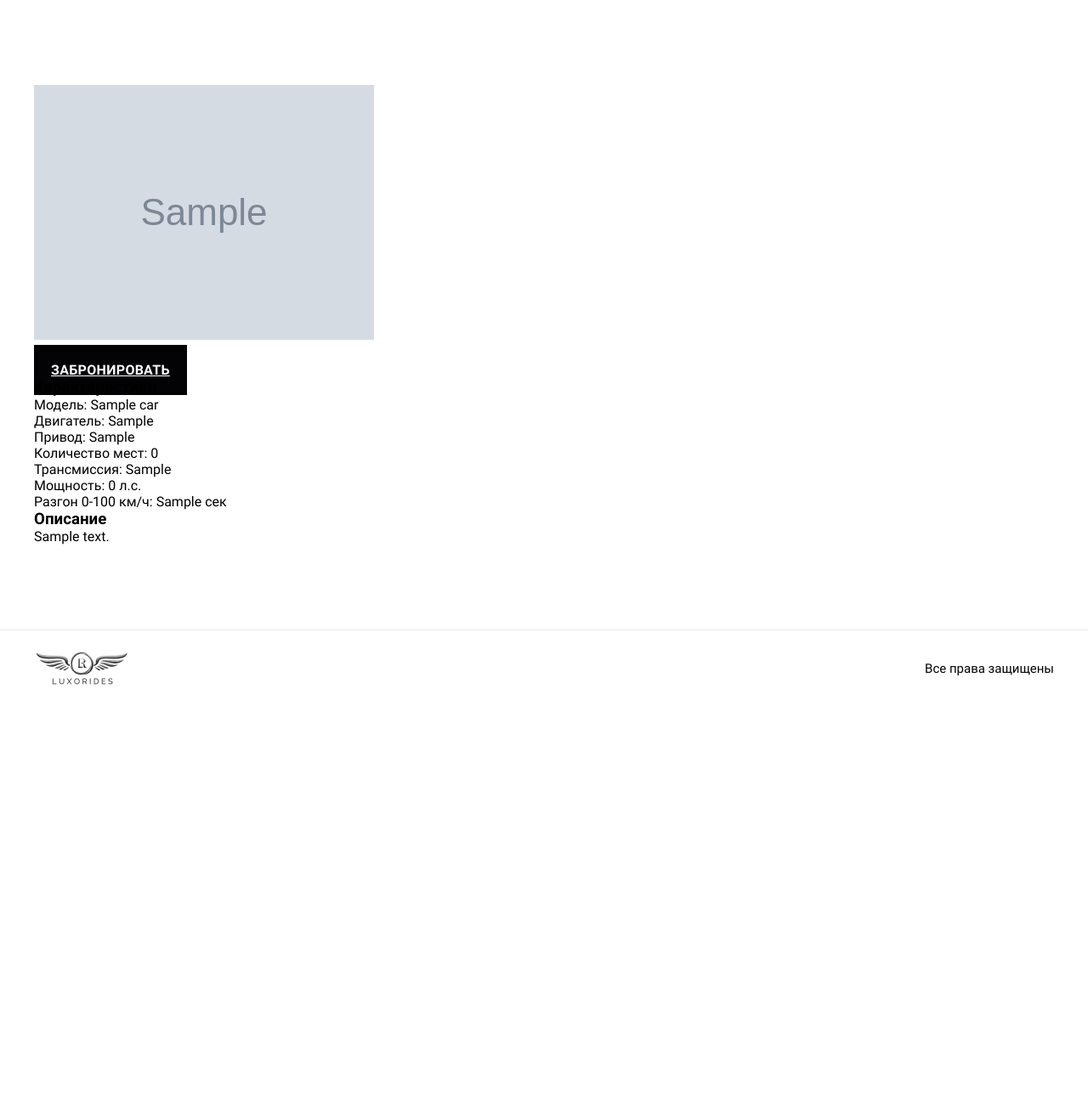
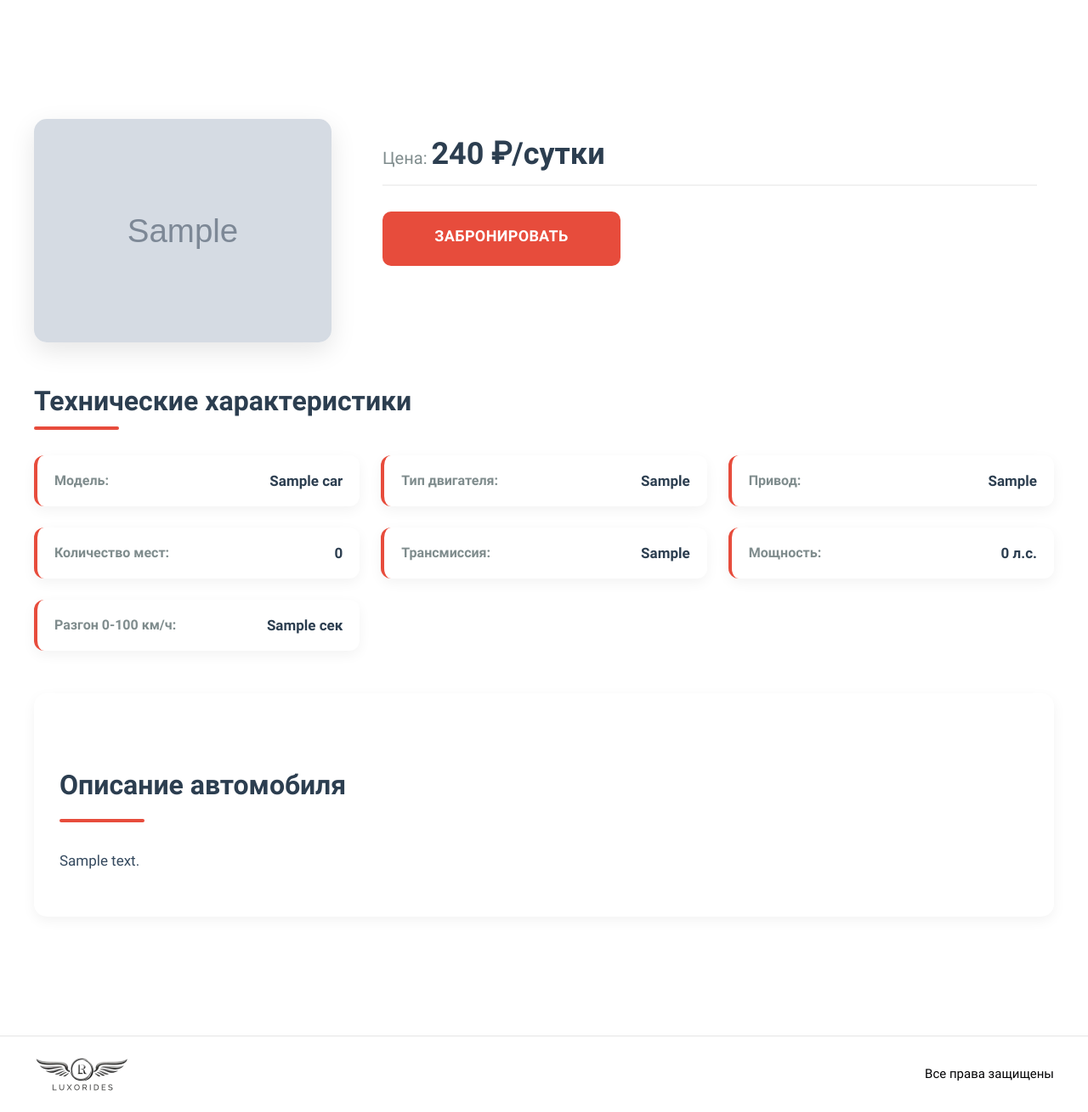
Before and after one commit to kuzma7/RentCar, a PHP site: page /car.php?id=1 in a window 1280 px wide. Shown: the part 90-1399 px from the top of the page at 85% size. Before the commit the page ends 896 px from the top, so only its background shows below. Run offline with PHP 8.4, Linux system fonts and the light colour scheme; tables that the repository leaves empty or names only in its code hold one stand-in row (values such as "Sample post"); grey boxes marked "Sample" are stand-in pictures.

Commit message:
add page description for each car

```diff
--- a/car.php
+++ b/car.php
@@ -82,6 +82,195 @@
     <meta name="viewport" content="width=device-width, initial-scale=1.0">
     <title><?= $car ? htmlspecialchars($car['name']) : 'Автомобиль не найден' ?></title>
     <link rel="stylesheet" href="style.css">
+    <style>
+        /* Стили для страницы автомобиля */
+        .car-detail {
+            padding: 40px 0;
+        }
+
+        .car-detail-top {
+            display: flex;
+            gap: 40px;
+            margin-bottom: 50px;
+            align-items: flex-start;
+        }
+
+        .car-detail-image {
+            flex: 0 0 55%;
+            max-width: 350px;
+            max-height: 400px;
+            object-fit: cover;
+            border-radius: 15px;
+            overflow: hidden;
+            box-shadow: 0 10px 30px rgba(0,0,0,0.1);
+            transition: transform 0.3s ease;
+        }
+
+        .car-detail-image:hover {
+            transform: translateY(-5px);
+        }
+
+        .car-detail-image img {
+            width: 100%;
+            height: auto;
+            display: block;
+        }
+
+        .car-detail-info {
+            flex: 1;
+            padding: 20px;
+            position: sticky;
+            top: 20px;
+        }
+
+        .car-detail-price {
+            font-size: 36px;
+            font-weight: bold;
+            color: #2c3e50;
+            margin-bottom: 30px;
+            padding-bottom: 15px;
+            border-bottom: 2px solid #f1f1f1;
+        }
+
+        .car-detail-price::before {
+            content: "Цена: ";
+            font-size: 20px;
+            color: #7f8c8d;
+            font-weight: normal;
+        }
+
+        .car-detail-action .button {
+            width: 100%;
+            max-width: 280px;
+            padding: 18px;
+            font-size: 18px;
+            border-radius: 10px;
+            background: #e74c3c;
+            color: white;
+            border: none;
+            cursor: pointer;
+            transition: all 0.3s ease;
+            text-align: center;
+            display: block;
+            text-decoration: none;
+        }
+
+        .car-detail-action .button:hover {
+            background: #c0392b;
+            transform: translateY(-3px);
+            box-shadow: 0 5px 15px rgba(231, 76, 60, 0.3);
+        }
+
+        .car-detail-subtitle {
+            font-size: 32px;
+            margin: 50px 0 30px;
+            color: #2c3e50;
+            position: relative;
+            padding-bottom: 15px;
+        }
+
+        .car-detail-subtitle::after {
+            content: "";
+            position: absolute;
+            bottom: 0;
+            left: 0;
+            width: 100px;
+            height: 4px;
+            background: #e74c3c;
+            border-radius: 2px;
+        }
+
+        .car-specs-grid {
+            display: grid;
+            grid-template-columns: repeat(auto-fill, minmax(320px, 1fr));
+            gap: 25px;
+            margin-bottom: 50px;
+        }
+
+        .car-spec-item {
+            display: flex;
+            justify-content: space-between;
+            padding: 20px;
+            border-radius: 12px;
+            background: white;
+            box-shadow: 0 5px 15px rgba(0,0,0,0.05);
+            transition: all 0.3s ease;
+            border-left: 4px solid #e74c3c;
+        }
+
+        .car-spec-item:hover {
+            transform: translateY(-5px);
+            box-shadow: 0 10px 25px rgba(0,0,0,0.1);
+        }
+
+        .spec-name {
+            font-weight: bold;
+            color: #7f8c8d;
+            font-size: 16px;
+        }
+
+        .spec-value {
+            color: #2c3e50;
+            font-weight: 600;
+            font-size: 17px;
+        }
+
+        .car-detail-description {
+            margin-top: 50px;
+            line-height: 1.8;
+            font-size: 17px;
+            color: #34495e;
+            background: white;
+            padding: 30px;
+            border-radius: 15px;
+            box-shadow: 0 5px 15px rgba(0,0,0,0.05);
+        }
+
+        .car-detail-description p {
+            margin-bottom: 20px;
+        }
+
+        .car-not-found {
+            text-align: center;
+            padding: 100px 0;
+        }
+
+        .car-not-found h3 {
+            font-size: 32px;
+            margin-bottom: 20px;
+            color: #2c3e50;
+        }
+
+        .car-not-found p {
+            margin-bottom: 30px;
+            font-size: 18px;
+            color: #7f8c8d;
+        }
+
+        @media (max-width: 768px) {
+            .car-detail-top {
+                flex-direction: column;
+            }
+
+            .car-detail-image {
+                width: 100%;
+                max-width: 100%;
+            }
+
+            .car-specs-grid {
+                grid-template-columns: 1fr;
+            }
+
+            .car-detail-info {
+                position: static;
+                width: 100%;
+            }
+
+            .car-detail-action .button {
+                max-width: 100%;
+            }
+        }
+    </style>
 </head>
 <body>
     <header class="header">
@@ -130,14 +319,14 @@
                     </div>
 
                     <div class="car-detail-specs">
-                        <h3 class="car-detail-subtitle">Характеристики</h3>
+                        <h3 class="car-detail-subtitle">Технические характеристики</h3>
                         <div class="car-specs-grid">
                             <div class="car-spec-item">
                                 <span class="spec-name">Модель:</span>
                                 <span class="spec-value"><?= htmlspecialchars($car['name']) ?></span>
                             </div>
                             <div class="car-spec-item">
-                                <span class="spec-name">Двигатель:</span>
+                                <span class="spec-name">Тип двигателя:</span>
                                 <span class="spec-value"><?= htmlspecialchars($car['engine_type']) ?></span>
                             </div>
                             <div class="car-spec-item">
@@ -164,7 +353,7 @@
                     </div>
 
                     <div class="car-detail-description">
-                        <h3 class="car-detail-subtitle">Описание</h3>
+                        <h3 class="car-detail-subtitle">Описание автомобиля</h3>
                         <p><?= nl2br(htmlspecialchars($car['description'])) ?></p>
                     </div>
                 </div>
```
